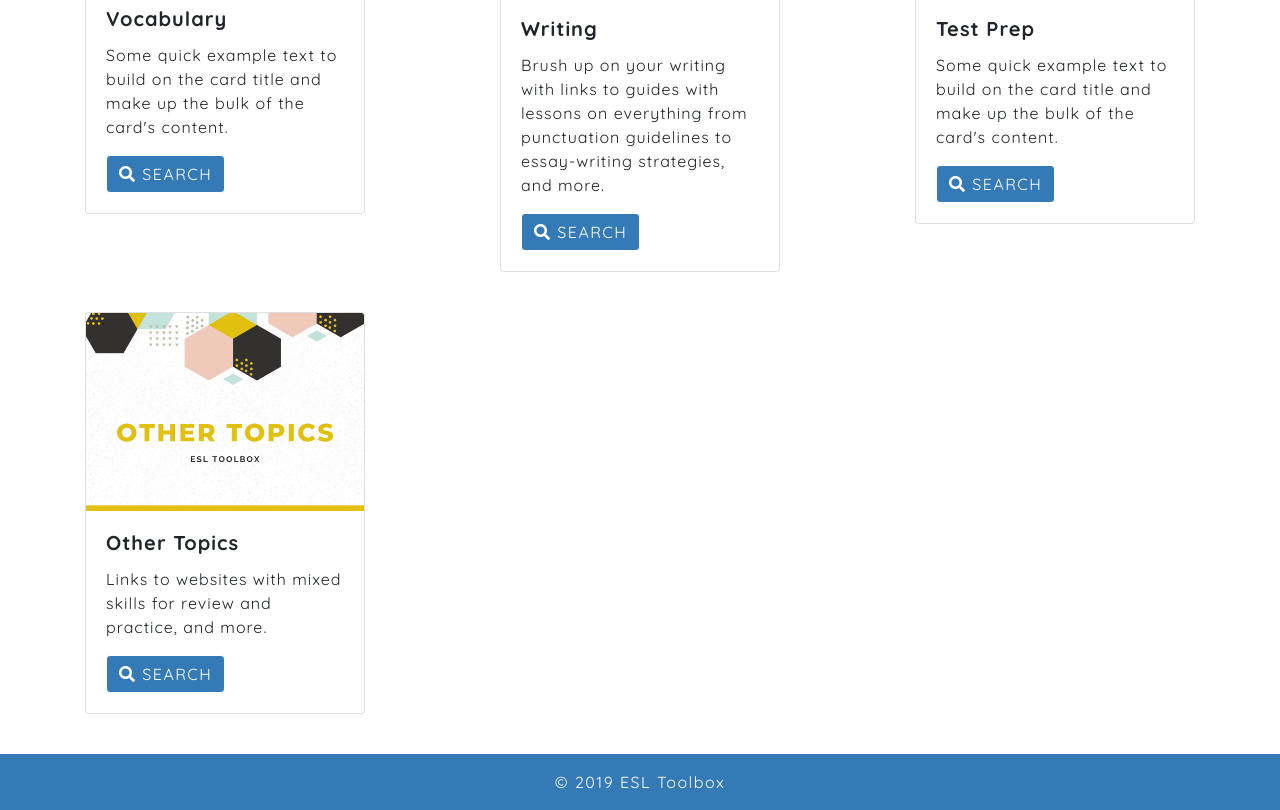
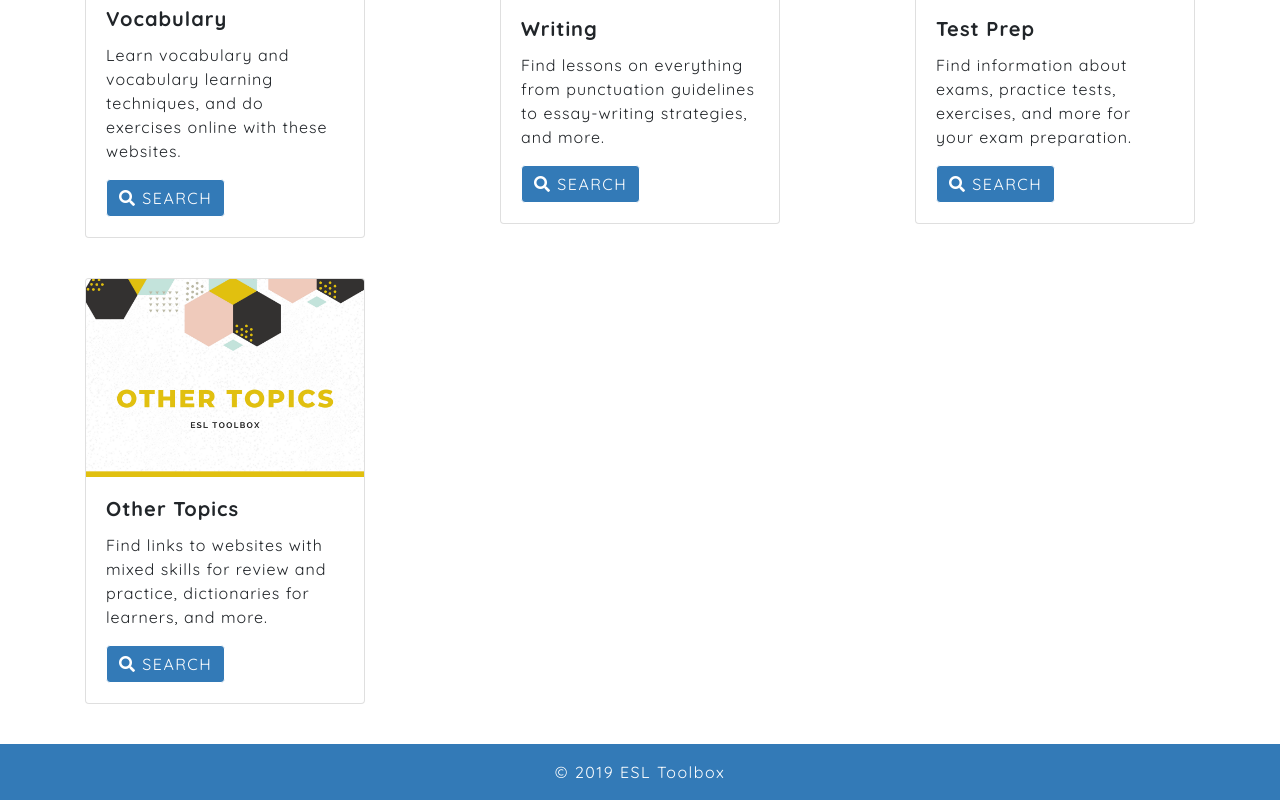
Before and after one commit to answebdev/esl-toolbox, a plain HTML site: page explore.html in a window 1280 px wide. Shown: the part 775-1585 px from the top of the page. Drawn offline with nearby package versions, Linux system fonts and the light colour scheme; some packages are replaced by stand-ins of ours; a script that the page names is missing.

Commit message:
updated card text

```diff
--- a/explore.html
+++ b/explore.html
@@ -116,8 +116,9 @@
                         <img src="assets/images/vocabulary-card.png" class="card-img-top" alt="Vocabulary">
                         <div class="card-body">
                             <h5 class="card-title"><strong>Vocabulary</strong></h5>
-                            <p class="card-text">Some quick example text to build on the card title and make up the bulk
-                                of the card's content.</p>
+                            <p class="card-text">Learn vocabulary and vocabulary learning techniques, and do exercises
+                                online
+                                with these websites.</p>
                             <a href="vocabulary.html" class="btn btn-primary search-btn"><i
                                     class="fas fa-search"></i>&nbsp;Search</a>
                         </div>
@@ -128,7 +129,7 @@
                         <img src="assets/images/writing-card.png" class="card-img-top" alt="Writing">
                         <div class="card-body">
                             <h5 class="card-title"><strong>Writing</strong></h5>
-                            <p class="card-text">Brush up on your writing with links to guides with lessons on
+                            <p class="card-text">Find lessons on
                                 everything from punctuation guidelines to essay-writing strategies, and more.</p>
                             <a href="writing.html" class="btn btn-primary search-btn"><i
                                     class="fas fa-search"></i>&nbsp;Search</a>
@@ -140,8 +141,9 @@
                         <img src="assets/images/test-prep-card05.png" class="card-img-top" alt="Test Prep">
                         <div class="card-body">
                             <h5 class="card-title"><strong>Test Prep</strong></h5>
-                            <p class="card-text">Some quick example text to build on the card title and make up the bulk
-                                of the card's content.</p>
+                            <p class="card-text">Find information about exams, practice tests, exercises, and
+                                more
+                                for your exam preparation.</p>
                             <a href="test-prep.html" class="btn btn-primary search-btn"><i
                                     class="fas fa-search"></i>&nbsp;Search</a>
                         </div>
@@ -155,8 +157,8 @@
                         <img src="assets/images/other-topics-card.png" class="card-img-top" alt="Other Topics">
                         <div class="card-body">
                             <h5 class="card-title"><strong>Other Topics</strong></h5>
-                            <p class="card-text">Links to websites with mixed skills for review
-                                and practice, and more.</p>
+                            <p class="card-text">Find links to websites with mixed skills for review
+                                and practice, dictionaries for learners, and more.</p>
                             <a href="other.html" class="btn btn-primary search-btn"><i
                                     class="fas fa-search"></i>&nbsp;Search</a>
                         </div>
```
